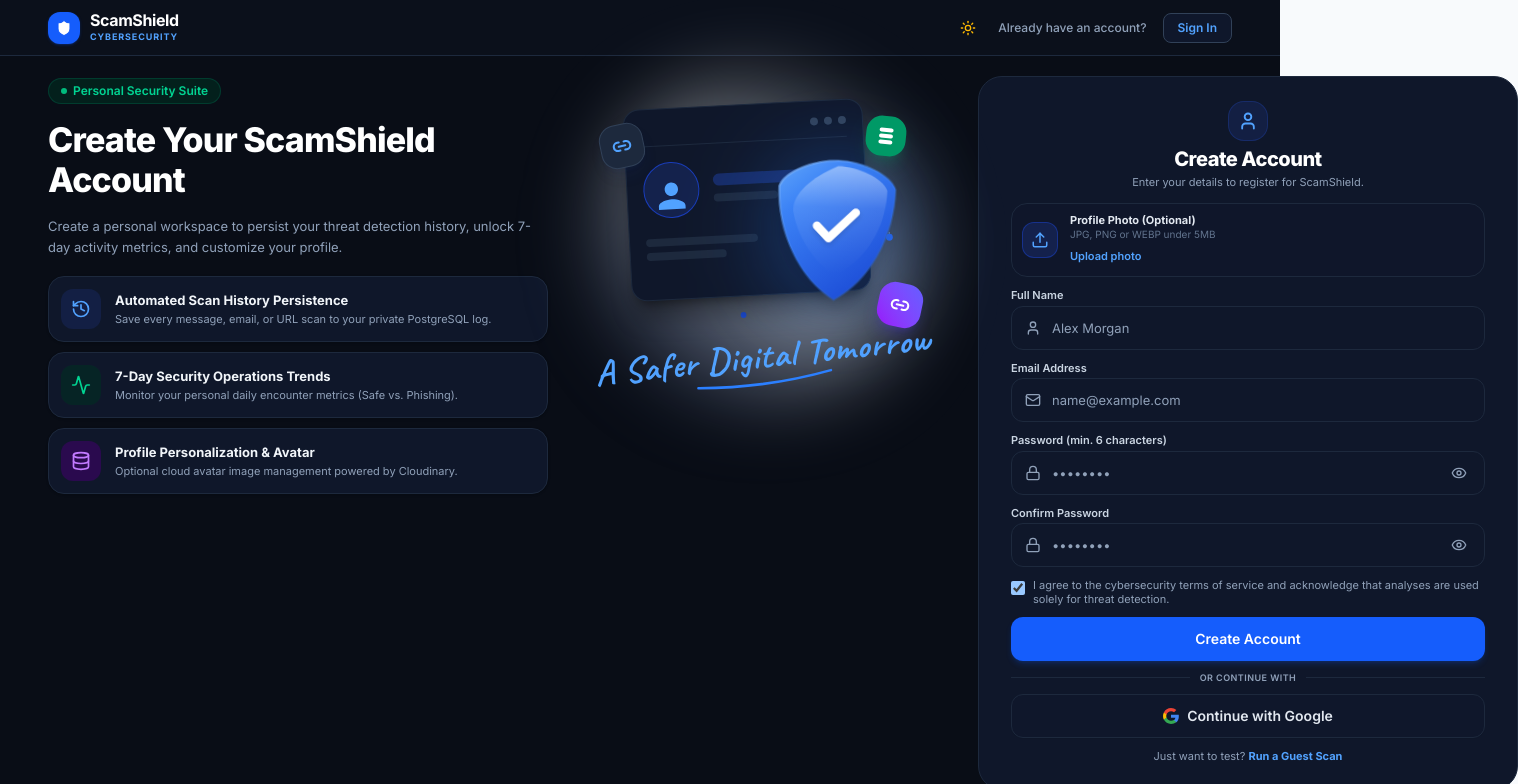
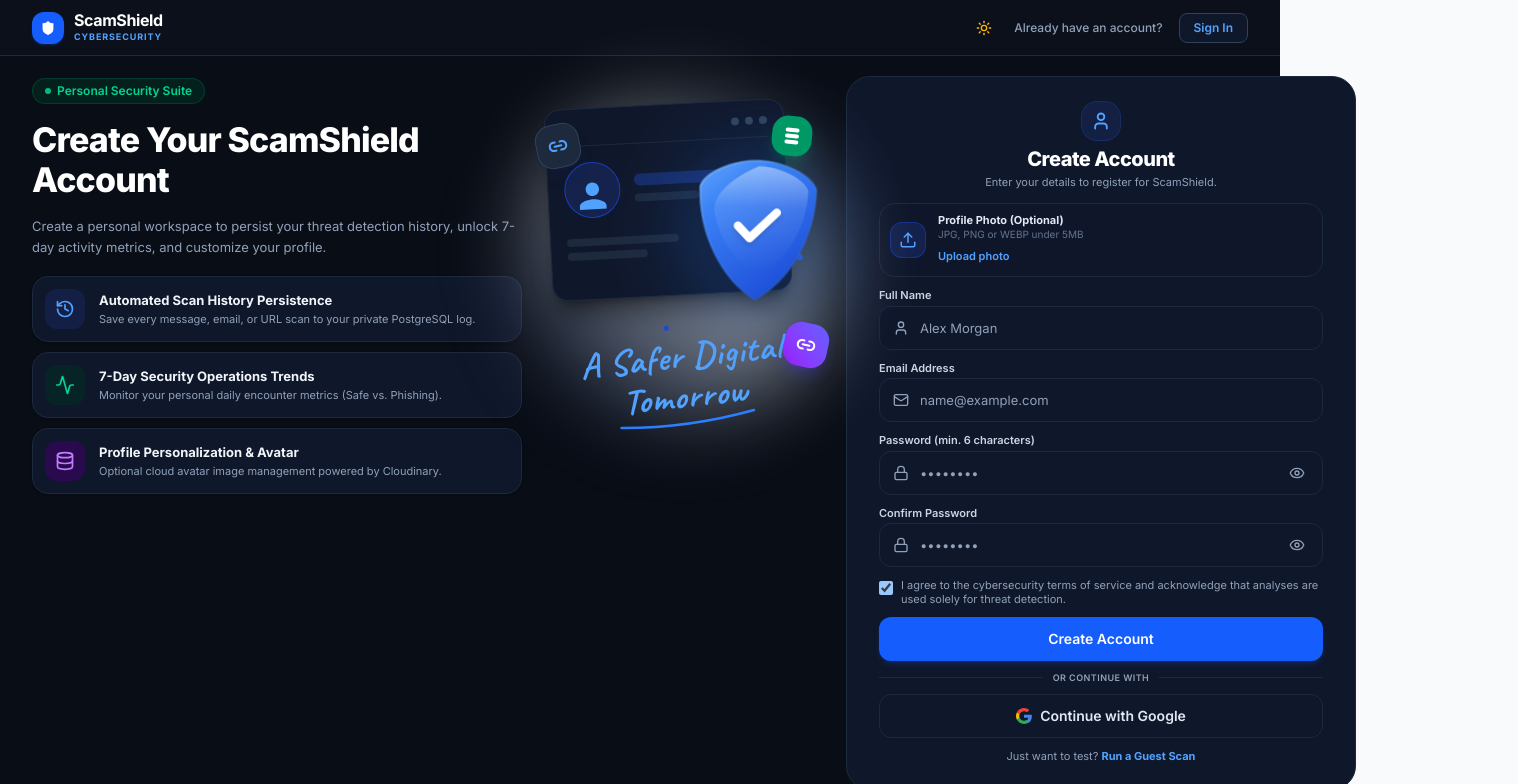
Before and after one commit to paldhaduk7-png/ai-scam-phishing-detector, a React (Vite) app in the folder frontend/: page /signup in a window 1280 px wide. Shown: the top 784 px of the page, 1518 px wide, since content can reach past the window. Built offline with nearby package versions, Linux system fonts and the light colour scheme; no server answers.

Commit message:
feat: add Register and Login authentication pages

```diff
--- a/frontend/src/components/auth/AuthIllustrations.jsx
+++ b/frontend/src/components/auth/AuthIllustrations.jsx
@@ -4,7 +4,7 @@
 /**
  * 3D-styled Glossy Blue Shield SVG
  */
-function GlossyShield({ size = 180, icon: IconComponent = Lock, checkmark = false }) {
+function GlossyShield({ size = 180, icon: _icon = Lock, checkmark = false }) {
   return (
     <div className="relative flex items-center justify-center" style={{ width: size, height: size * 1.15 }}>
       {/* Outer ambient glow */}
--- a/frontend/src/pages/Login.jsx
+++ b/frontend/src/pages/Login.jsx
@@ -21,7 +21,6 @@
 import { toast } from 'sonner';
 import {
   LoginShieldIllustration,
-  HandwrittenAccent,
 } from '../components/auth/AuthIllustrations';
 
 const API_BASE_URL = import.meta.env?.VITE_API_BASE_URL || 'http://localhost:8000/api/v1';
@@ -188,7 +187,7 @@
     <div className="min-h-screen bg-[#f4f7fb] dark:bg-[#090d16] text-slate-900 dark:text-slate-100 flex flex-col font-sans transition-colors duration-200">
       {/* Top Branding Navigation Header - Full width white bar (height ~54px) */}
       <header className="w-full h-14 bg-white dark:bg-[#0b101b] border-b border-slate-200/80 dark:border-slate-800 shrink-0 flex items-center">
-        <div className="w-full max-w-[1500px] mx-auto px-6 lg:px-12 flex items-center justify-between">
+        <div className="w-full px-4 sm:px-6 lg:px-8 xl:px-10 flex items-center justify-between">
           <Link to="/" className="flex items-center gap-2.5 group focus-visible:outline-none">
             <div className="w-8 h-8 rounded-xl bg-blue-600 flex items-center justify-center text-white shadow-sm shadow-blue-600/25 group-hover:scale-105 transition-transform shrink-0">
               <Shield className="w-4.5 h-4.5 fill-white stroke-blue-600 stroke-[1.5]" />
@@ -235,8 +234,8 @@
         </div>
       </header>
 
-      {/* Main Content Starts Immediately Below Header with Compact ~16-20px Gap */}
-      <main className="w-full max-w-[1500px] mx-auto px-6 lg:px-12 pt-4 sm:pt-5 pb-8 flex-1">
+      {/* Main Content Shifted Left with Small Outer Margin */}
+      <main className="w-full px-4 sm:px-6 lg:px-8 xl:px-10 pt-4 sm:pt-5 pb-8 flex-1">
         <div className="w-full flex flex-col lg:flex-row items-start justify-between gap-6 xl:gap-10">
           {/* LEFT SECTION (~500px wide): Security Proposition & 3 WIDE Feature Cards */}
           <div className="w-full lg:w-[480px] xl:w-[500px] space-y-5 text-left shrink-0">
@@ -473,11 +472,6 @@
                 </p>
               </div>
             </div>
-
-            {/* Handwritten Accent Text on the Far Right */}
-            <div className="absolute -right-24 xl:-right-28 top-1/2 -translate-y-1/2 hidden xl:flex">
-              <HandwrittenAccent type="login" />
-            </div>
           </div>
         </div>
       </main>
--- a/frontend/src/pages/Register.jsx
+++ b/frontend/src/pages/Register.jsx
@@ -208,9 +208,9 @@
 
   return (
     <div className="min-h-screen bg-[#f4f7fb] dark:bg-[#090d16] text-slate-900 dark:text-slate-100 flex flex-col font-sans transition-colors duration-200">
-      {/* 1. Full-Width White Header (compact height ~54px) */}
+      {/* 1. Full-Width White Header with clean left/right margins */}
       <header className="w-full h-14 bg-white dark:bg-[#0b101b] border-b border-slate-200/80 dark:border-slate-800 shrink-0 flex items-center">
-        <div className="w-full max-w-[1500px] mx-auto px-6 lg:px-12 flex items-center justify-between">
+        <div className="w-full px-4 sm:px-6 lg:px-8 flex items-center justify-between">
           <Link to="/" className="flex items-center gap-2.5 group focus-visible:outline-none">
             <div className="w-8 h-8 rounded-xl bg-blue-600 flex items-center justify-center text-white shadow-sm shadow-blue-600/25 group-hover:scale-105 transition-transform shrink-0">
               <Shield className="w-4.5 h-4.5 fill-white stroke-blue-600 stroke-[1.5]" />
@@ -257,11 +257,11 @@
         </div>
       </header>
 
-      {/* 2. Main Content Starts Immediately Below Header with Compact ~16-20px Gap */}
-      <main className="w-full max-w-[1500px] mx-auto px-6 lg:px-12 pt-4 sm:pt-5 pb-8 flex-1">
-        <div className="w-full flex flex-col lg:flex-row items-start justify-between gap-6 xl:gap-10">
-          {/* LEFT COLUMN: ~500px wide */}
-          <div className="w-full lg:w-[480px] xl:w-[500px] space-y-4 text-left shrink-0">
+      {/* 2. Main Content Shifted Left with Small Outer Margin */}
+      <main className="w-full px-4 sm:px-6 lg:px-8 pt-4 sm:pt-5 pb-8 flex-1">
+        <div className="w-full flex flex-col lg:flex-row items-start justify-between gap-6 xl:gap-8 2xl:gap-10">
+          {/* LEFT COLUMN: Large Left Content Area */}
+          <div className="w-full lg:w-[440px] xl:w-[490px] 2xl:w-[520px] space-y-4 text-left shrink-0">
             {/* Personal Security Suite Green Badge */}
             <div className="inline-flex items-center gap-1.5 px-3 py-1 rounded-full bg-emerald-50 dark:bg-emerald-950/60 border border-emerald-100 dark:border-emerald-900/60 text-emerald-600 dark:text-emerald-400 text-xs font-semibold">
               <span className="w-1.5 h-1.5 rounded-full bg-emerald-500" />
@@ -327,13 +327,13 @@
             </div>
           </div>
 
-          {/* CENTER COLUMN: Large Profile/Account + Blue Shield Illustration (320–350px) */}
-          <div className="hidden lg:flex items-center justify-center shrink-0 w-[300px] xl:w-[350px] pt-2">
+          {/* CENTER COLUMN: Large Profile/Account + Blue Shield Illustration */}
+          <div className="hidden lg:flex flex-1 items-center justify-center shrink-0 min-w-[260px] max-w-[360px] pt-2">
             <RegisterProfileIllustration />
           </div>
 
-          {/* RIGHT COLUMN: Wide (520–540px) & Vertically Compact Registration Card */}
-          <div className="w-full max-w-[540px] lg:w-[520px] xl:w-[540px] shrink-0">
+          {/* RIGHT COLUMN: Wide & Vertically Compact Registration Card */}
+          <div className="w-full max-w-[540px] lg:w-[480px] xl:w-[510px] 2xl:w-[540px] shrink-0">
             <div className="w-full bg-white dark:bg-[#0f172a] rounded-3xl shadow-xl shadow-slate-200/50 dark:shadow-none border border-slate-100 dark:border-slate-800 px-7 sm:px-8 py-5 sm:py-6">
               {/* 1. Blue Account Icon */}
               <div className="w-10 h-10 rounded-2xl bg-blue-50 dark:bg-blue-950/60 text-blue-600 dark:text-blue-400 border border-blue-100 dark:border-blue-900/50 flex items-center justify-center mx-auto mb-1.5">
```
